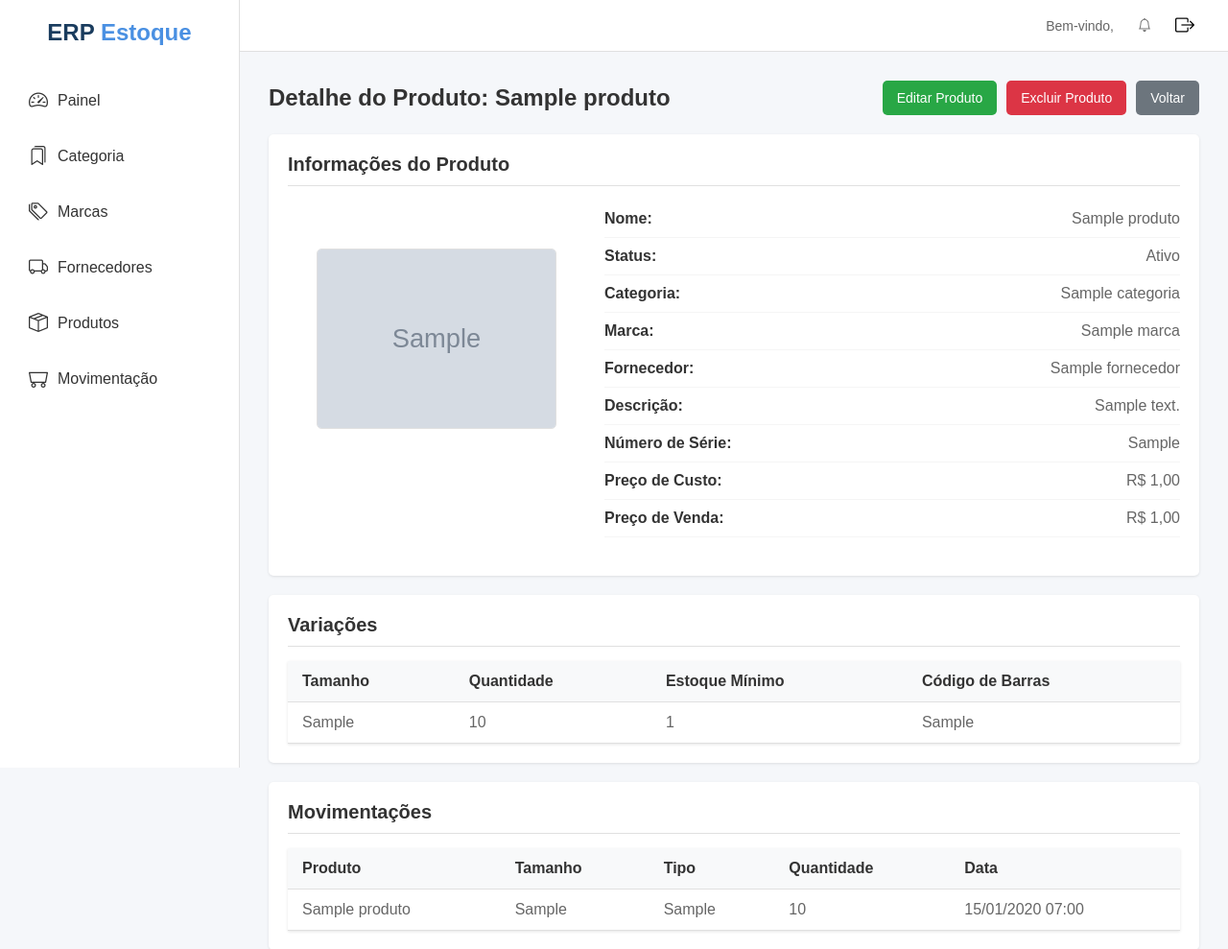
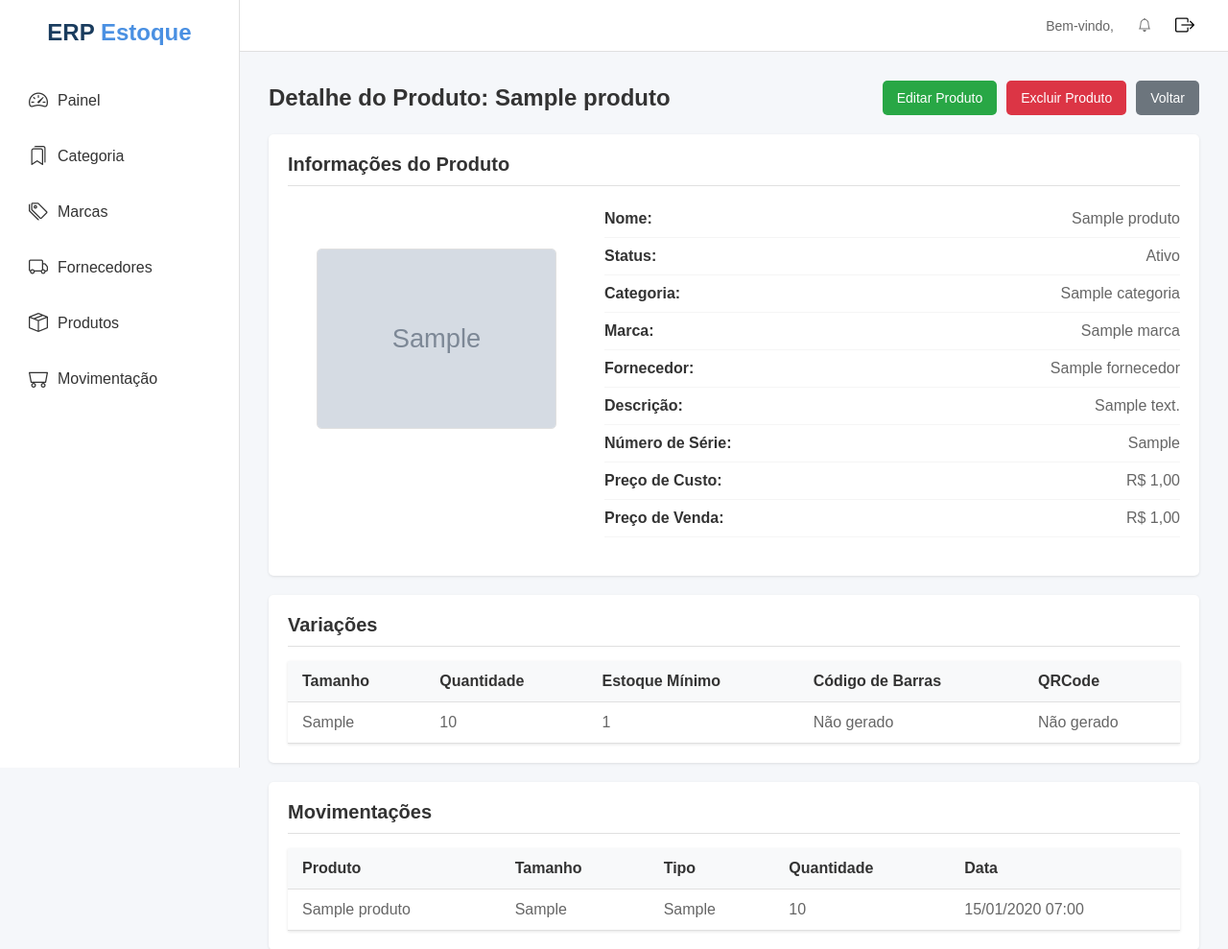
Before and after one commit to Monteirogui1/ERP-Estoque, a Django app: page /Produto/1/detalhe/ in a window 1280 px wide. Shown: the top 989 px of the page at 96% size. Run offline with Django 5.2, Linux system fonts and the light colour scheme; tables that the repository leaves empty hold one stand-in row (values such as "Sample post"); grey boxes marked "Sample" are stand-in pictures.

Commit message:
QRcode e Barcode

```diff
--- a/apps/produtos/signals.py
+++ b/apps/produtos/signals.py
@@ -11,7 +11,7 @@ from django.db.models import F
 @receiver(post_save, sender=VariacaoProduto)
 def gerar_codigos_produto(sender, instance, created, **kwargs):
     """
-    Gera a imagem do código de barras e o QR code após salvar o produto,
+    Gera a imagem do código de barras e o QR code após salvar o VariacaoProduto,
     apenas se o campo codigo_barras estiver preenchido e as imagens ainda não existirem.
     """
     if instance.codigo_barras:
--- a/apps/produtos/views.py
+++ b/apps/produtos/views.py
@@ -75,12 +75,9 @@ class ProdutoCreateView(CreateView):
         formset = VariacaoProdutoFormSet(self.request.POST, self.request.FILES, instance=self.object)
         if formset.is_valid():
             formset.save()
-            return super().form_valid(form)
+            return reverse_lazy('produtos:produtos_list')
         else:
             return self.form_invalid(form)
-
-    def form_invalid(self, form):
-        return self.render_to_response(self.get_context_data(form=form))
 
 
 class ProdutoDetailView(DetailView):
@@ -113,12 +110,9 @@ class ProdutoUpdateView(UpdateView):
         formset = VariacaoProdutoFormSet(self.request.POST, self.request.FILES, instance=self.object)
         if formset.is_valid():
             formset.save()
-            return super().form_valid(form)
+            return reverse_lazy('produtos:produtos_list')
         else:
             return self.form_invalid(form)
-
-    def form_invalid(self, form):
-        return self.render_to_response(self.get_context_data(form=form))
 
 
 class ProdutoDeleteView(DeleteView):
--- a/apps/templates/produtos/produtos_detail.html
+++ b/apps/templates/produtos/produtos_detail.html
@@ -80,6 +80,7 @@
                     <th>Quantidade</th>
                     <th>Estoque Mínimo</th>
                     <th>Código de Barras</th>
+                    <th>QRCode</th>
                 </tr>
             </thead>
             <tbody>
@@ -88,7 +89,20 @@
                         <td>{{ variacao.tamanho }}</td>
                         <td>{{ variacao.quantidade }}</td>
                         <td>{{ variacao.estoque_minimo }}</td>
-                        <td>{{ variacao.codigo_barras|default:"Não informado" }}</td>
+                        <td>{% if object.barcode_image %}
+                            <a href="{{ object.barcode_image.url }}" download="barcode_{{ object.codigo_barras|default:'produto' }}.png" class=" btn btn-sm btn-primary">Baixar</a>
+                            {% else %}
+                            <span class="detail-value">Não gerado</span>
+
+                            {% endif %}
+                        </td>
+                        <td>{% if object.barcode_image %}
+                            <a href="{{ object.qr_code.url }}" download="qrcode_{{ object.codigo_barras|default:'produto' }}.png" class="btn btn-sm btn-primary">Baixar</a>
+                            {% else %}
+                            <span class="detail-value">Não gerado</span>
+
+                            {% endif %}
+                        </td>
                     </tr>
                 {% empty %}
                     <tr>
```
